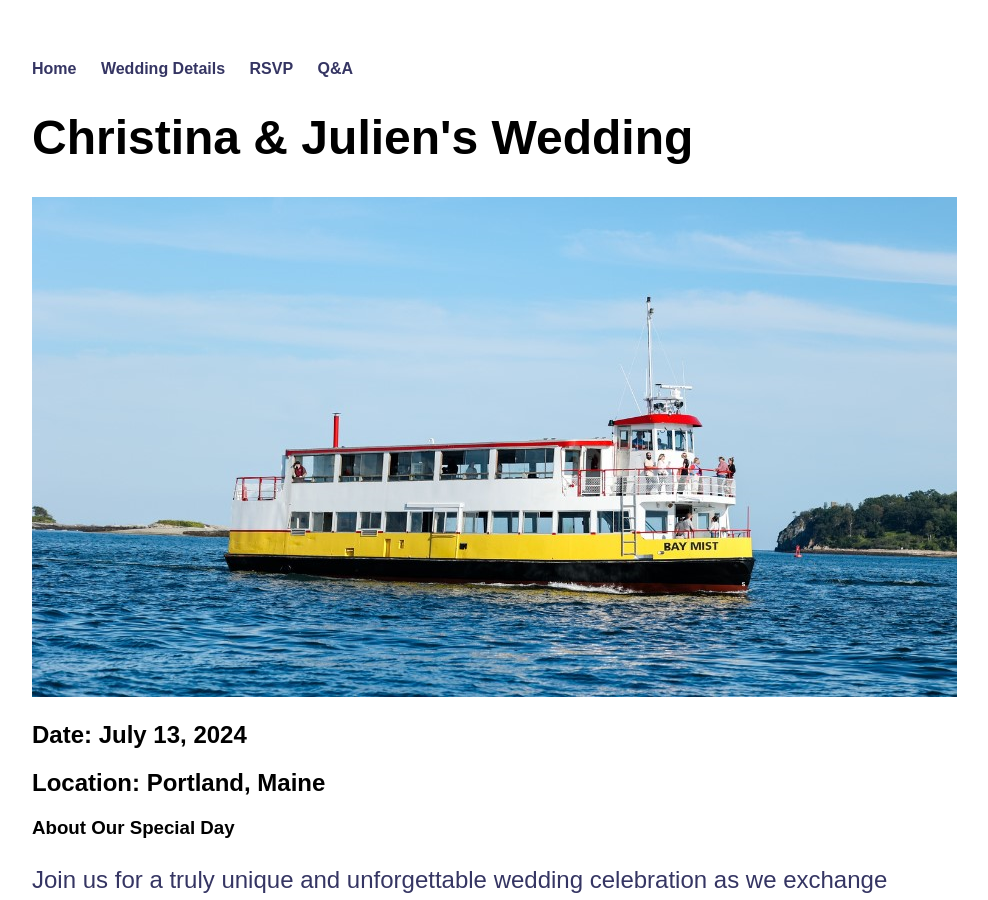
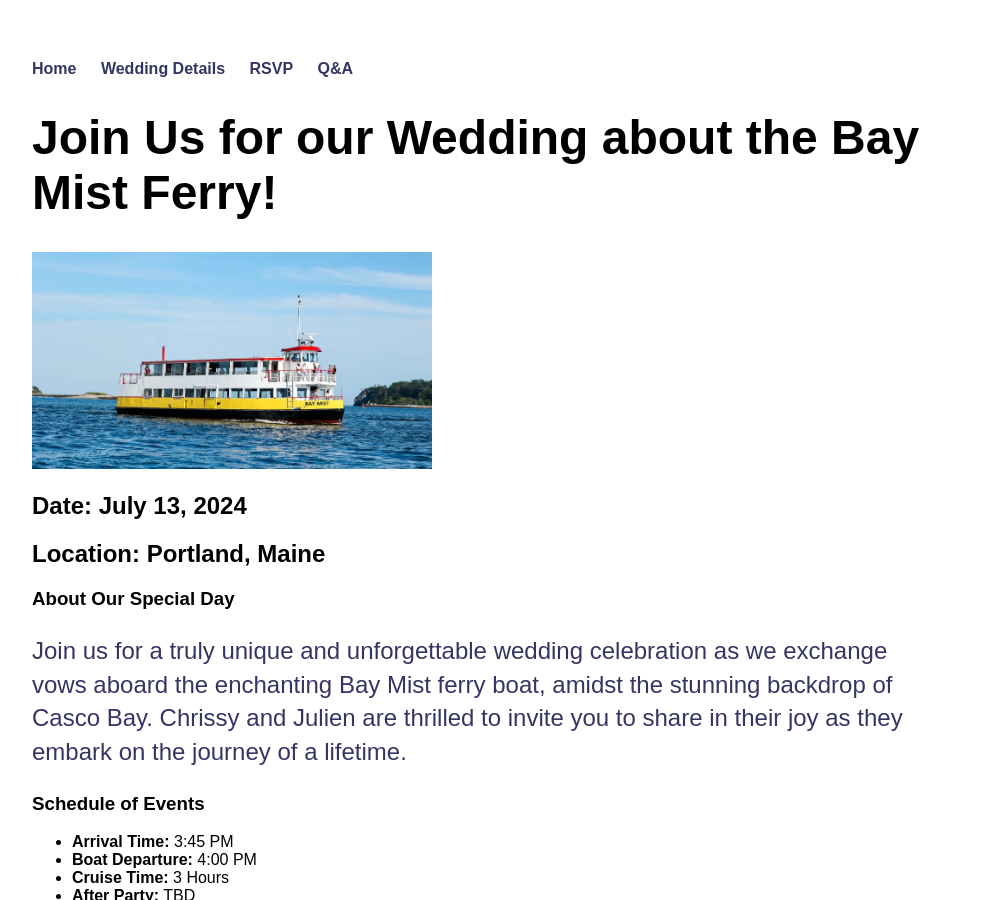
Before and after one commit to christina-ladam/wedding, a Jekyll site: the page built from weddingdetails.html, in a window 1280 px wide and 900 px high. Shown: the whole window, without its empty margins (160-1148 px from the left). Built offline with Jekyll 4.4.1, drawn with Linux system fonts in a browser that asks for light colours; some web fonts are replaced.

Commit message:
Update weddingdetails.html

```diff
--- a/weddingdetails.html
+++ b/weddingdetails.html
@@ -3,8 +3,8 @@
 ---
 
   <div class="container">
-    <h1>Christina & Julien's Wedding</h1>
-    <img src="bay-mist.png">
+    <h1>Join Us for our Wedding about the Bay Mist Ferry!</h1>
+    <img width="400" src="bay-mist.png">
     <h2>Date: July 13, 2024</h2>
     <h2>Location: Portland, Maine</h2>
 
```
